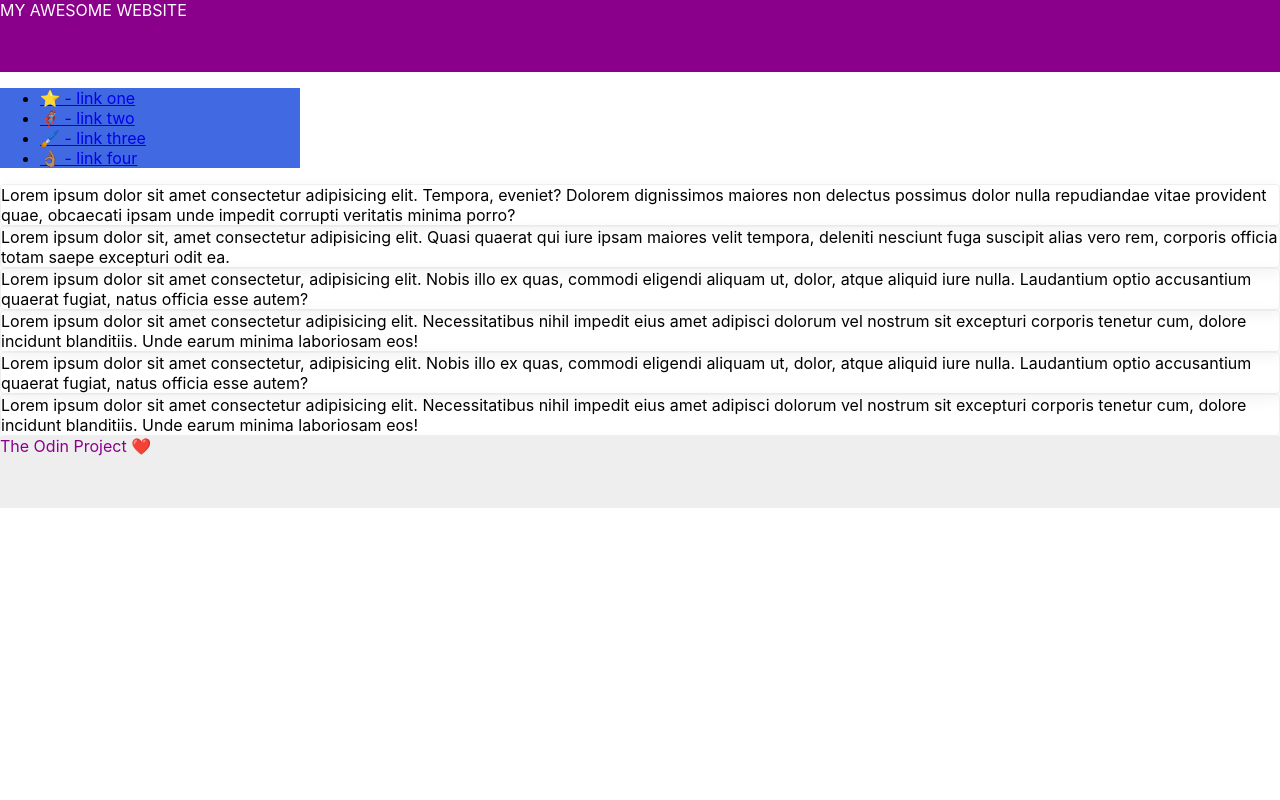
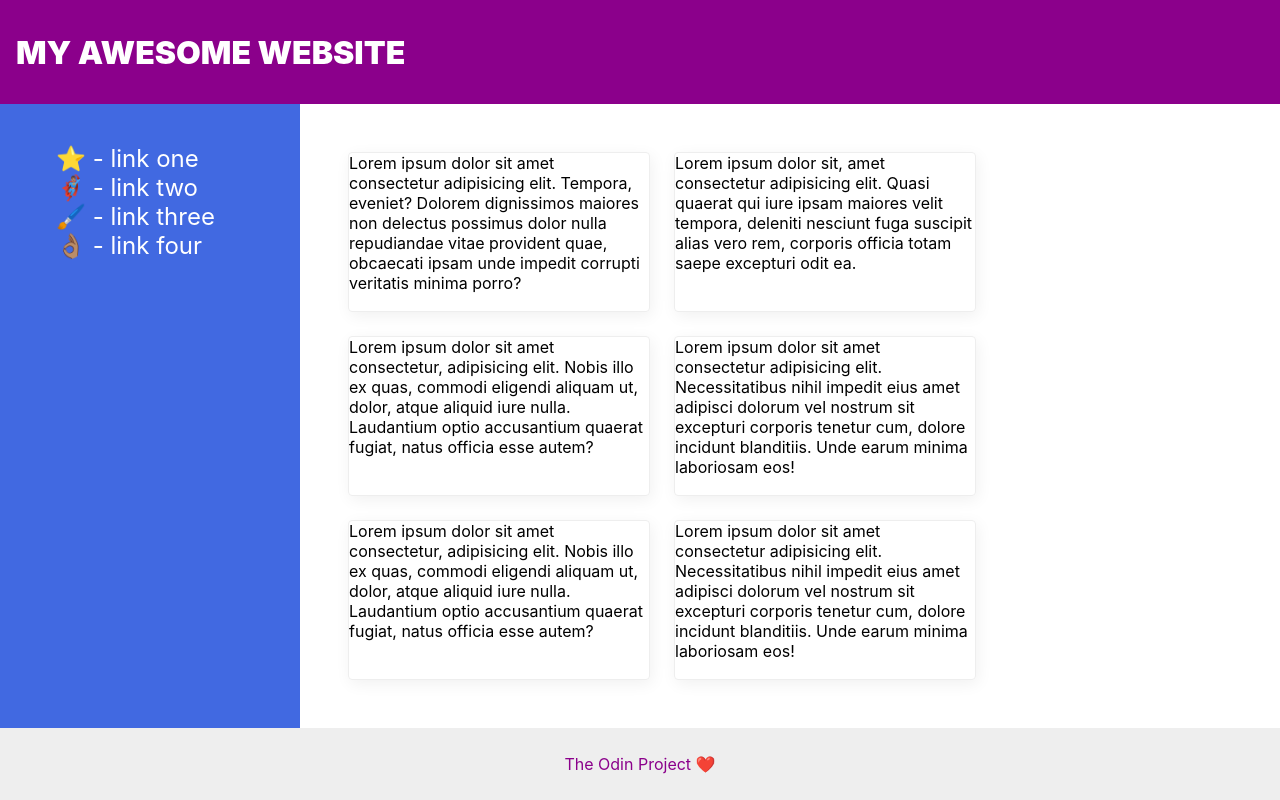
Before and after one commit to itspabro/the_odin_project_work, a plain HTML site: page css-exercises/foundations/flex/07-flex-layout-2/index.html in a window 1280 px wide. Drawn offline with Linux system fonts and the light colour scheme.

Commit message:
Complete css-exercises flex lessons.

```diff
--- a/css-exercises/foundations/flex/01-flex-center/style.css
+++ b/css-exercises/foundations/flex/01-flex-center/style.css
@@ -3,6 +3,10 @@
   border: 4px solid midnightblue;
   width: 400px;
   height: 300px;
+
+  display: flex;
+  justify-content: center;
+  align-items: center;
 }
 
 .box {
--- a/css-exercises/foundations/flex/02-flex-header/style.css
+++ b/css-exercises/foundations/flex/02-flex-header/style.css
@@ -1,6 +1,11 @@
 .header  {
   font-family: monospace;
   background: papayawhip;
+
+  padding: 10px;
+  display: flex;
+  align-items: center;
+  justify-content: space-between;
 }
 
 .logo {
@@ -14,6 +19,12 @@
 ul {
   /* this removes the dots on the list items*/
   list-style-type: none;
+
+  display: flex;
+  gap: 20px;
+  padding: 0px;
+  align-items: center;
+  justify-content: center;
 }
 
 a {
--- a/css-exercises/foundations/flex/03-flex-header-2/style.css
+++ b/css-exercises/foundations/flex/03-flex-header-2/style.css
@@ -1,6 +1,11 @@
 /* this is some magical font-importing.
 you'll learn about it later. */
 @import url('https://fonts.googleapis.com/css2?family=Besley:ital,wght@0,400;1,900&display=swap');
+
+.back-button {
+  display: inline-block;
+  margin-bottom: 20px;
+}
 
 body {
   margin: 0;
@@ -12,6 +17,12 @@ body {
   background: white;
   border-bottom: 1px solid #ddd;
   box-shadow: 0 0 8px rgba(0,0,0,.1);
+
+  display: flex;
+  justify-content: space-between;
+  align-items: center;
+  gap: 16px;
+  padding: 8px;
 }
 
 .profile-image {
@@ -45,4 +56,14 @@ a {
 
 ul {
   list-style-type: none;
+
+  display: flex;
+  gap: 16px;
+  padding: 0px;
 }
+
+.left-content,
+.right-content {
+  display: flex;
+  gap: 16px;
+}
--- a/css-exercises/foundations/flex/05-flex-modal/style.css
+++ b/css-exercises/foundations/flex/05-flex-modal/style.css
@@ -1,4 +1,9 @@
 @import url('https://fonts.googleapis.com/css2?family=Roboto:wght@400;700&display=swap');
+
+.back-button {
+  display: block;
+  margin: 20px;
+}
 
 html, body {
   height: 100%;
@@ -20,6 +25,10 @@ body {
   width: 480px;
   border-radius: 10px;
   box-shadow: 2px 4px 16px rgba(0,0,0,.2);
+
+  display: flex;
+  padding: 20px;
+  gap: 20px;
 }
 
 .icon {
@@ -33,6 +42,8 @@ body {
   display: flex;
   align-items: center;
   justify-content: center;
+
+  flex-shrink: 0;
 }
 
 .close-button {
@@ -67,3 +78,19 @@ button.cancel {
   border: 1px solid #ddd;
   color: royalblue;
 }
+
+.container {
+  display: flex;
+  flex-direction: column;
+  gap: 10px;
+}
+
+.header-bar {
+  display: flex;
+  justify-content: space-between;
+}
+
+.header {
+  font-weight: 700;
+  font-size: 20px;
+}
--- a/css-exercises/foundations/flex/06-flex-layout/style.css
+++ b/css-exercises/foundations/flex/06-flex-layout/style.css
@@ -5,6 +5,10 @@ body {
   margin: 0;
   overflow: hidden;
   font-family: Roboto, sans-serif;
+
+  display: flex;
+  flex-direction: column;
+  justify-content: space-between;
 }
 
 img {
@@ -16,6 +20,8 @@ button {
   border: none;
   border-radius: 8px;
   background: #eee;
+
+  padding: 8px 10px;
 }
 
 input {
@@ -24,3 +30,37 @@ input {
   padding: 8px 24px;
   width: 400px;
 }
+
+.header,
+.footer {
+  display: flex;
+  justify-content: space-between;
+}
+
+.footer {
+  background-color: #eeeeee;
+}
+
+.left-links,
+.right-links {
+  display: flex;
+  padding: 15px 20px;
+  gap: 20px;
+}
+
+.content {
+  display: flex;
+  flex-direction: column;
+  align-items: center;
+  gap: 15px;
+}
+
+ul {
+  list-style-type: none;
+  padding: 0px;
+}
+
+a {
+  text-decoration: none;
+  color: #222222;
+}
--- a/css-exercises/foundations/flex/07-flex-layout-2/index.html
+++ b/css-exercises/foundations/flex/07-flex-layout-2/index.html
@@ -12,21 +12,27 @@
       MY AWESOME WEBSITE
     </div>
 
+    <div class="center">
+
       <div class="sidebar">
         <ul>
-        <li><a href="#">⭐ - link one</a></li>
+          <li><a href="../../foundations.html">⭐ - link one</a></li>
           <li><a href="#">🦸🏽‍♂️ - link two</a></li>
           <li><a href="#">🖌️ - link three</a></li>
           <li><a href="#">👌🏽 - link four</a></li>
         </ul>
       </div>
 
+      <div class="content">
         <div class="card">Lorem ipsum dolor sit amet consectetur adipisicing elit. Tempora, eveniet? Dolorem dignissimos maiores non delectus possimus dolor nulla repudiandae vitae provident quae, obcaecati ipsam unde impedit corrupti veritatis minima porro?</div>
         <div class="card">Lorem ipsum dolor sit, amet consectetur adipisicing elit. Quasi quaerat qui iure ipsam maiores velit tempora, deleniti nesciunt fuga suscipit alias vero rem, corporis officia totam saepe excepturi odit ea.</div>
         <div class="card">Lorem ipsum dolor sit amet consectetur, adipisicing elit. Nobis illo ex quas, commodi eligendi aliquam ut, dolor, atque aliquid iure nulla. Laudantium optio accusantium quaerat fugiat, natus officia esse autem?</div>
         <div class="card">Lorem ipsum dolor sit amet consectetur adipisicing elit. Necessitatibus nihil impedit eius amet adipisci dolorum vel nostrum sit excepturi corporis tenetur cum, dolore incidunt blanditiis. Unde earum minima laboriosam eos!</div>
         <div class="card">Lorem ipsum dolor sit amet consectetur, adipisicing elit. Nobis illo ex quas, commodi eligendi aliquam ut, dolor, atque aliquid iure nulla. Laudantium optio accusantium quaerat fugiat, natus officia esse autem?</div>
         <div class="card">Lorem ipsum dolor sit amet consectetur adipisicing elit. Necessitatibus nihil impedit eius amet adipisci dolorum vel nostrum sit excepturi corporis tenetur cum, dolore incidunt blanditiis. Unde earum minima laboriosam eos!</div>
+      </div>
+
+    </div>
 
     <div class="footer">
       The Odin Project ❤️
--- a/css-exercises/foundations/flex/07-flex-layout-2/style.css
+++ b/css-exercises/foundations/flex/07-flex-layout-2/style.css
@@ -2,28 +2,68 @@ body {
   font-family: -apple-system, BlinkMacSystemFont, 'Segoe UI', Roboto, Oxygen, Ubuntu, Cantarell, 'Open Sans', 'Helvetica Neue', sans-serif;
   margin: 0;
   min-height: 100vh;
+
+  display: flex;
+  flex-direction: column;
 }
 
 .header {
   height: 72px;
   background: darkmagenta;
   color: white;
+
+  font-size: 32px;
+  font-weight: 900;
+  display: flex;
+  align-items: center;
+  padding: 16px;
+}
+
+.center {
+  display: flex;
+  flex: 1;
 }
 
 .footer {
   height: 72px;
   background: #eee;
   color: darkmagenta;
+
+  display: flex;
+  justify-content: center;
+  align-items: center;
 }
 
 .sidebar {
   width: 300px;
   background: royalblue;
   box-sizing: border-box;
+
+  flex-shrink: 0;
+  padding: 16px;
+}
+
+.content {
+  display: flex;
+  flex-wrap: wrap;
+  padding: 48px;
+  gap: 24px;
 }
 
 .card {
   border: 1px solid #eee;
   box-shadow: 2px 4px 16px rgba(0,0,0,.06);
   border-radius: 4px;
+
+  width: 300px;
 }
+
+a {
+  text-decoration: none;
+  color: #ffffff;
+}
+
+ul {
+  list-style-type: none;
+  font-size: 24px;
+}
```
Also changed, not shown: css-exercises/foundations/flex/01-flex-center/index.html (+3 -0 lines), css-exercises/foundations/flex/02-flex-header/index.html (+3 -0 lines), css-exercises/foundations/flex/03-flex-header-2/index.html (+7 -0 lines), css-exercises/foundations/flex/04-flex-information/index.html (+14 -0 lines), css-exercises/foundations/flex/04-flex-information/style.css (+28 -0 lines), css-exercises/foundations/flex/05-flex-modal/index.html (+19 -5 lines), css-exercises/foundations/flex/06-flex-layout/index.html (+1 -1 lines), css-exercises/foundations/foundations.html (+12 -0 lines), index.html (+1 -0 lines). Lines whose indentation alone changed are shown as unchanged.
